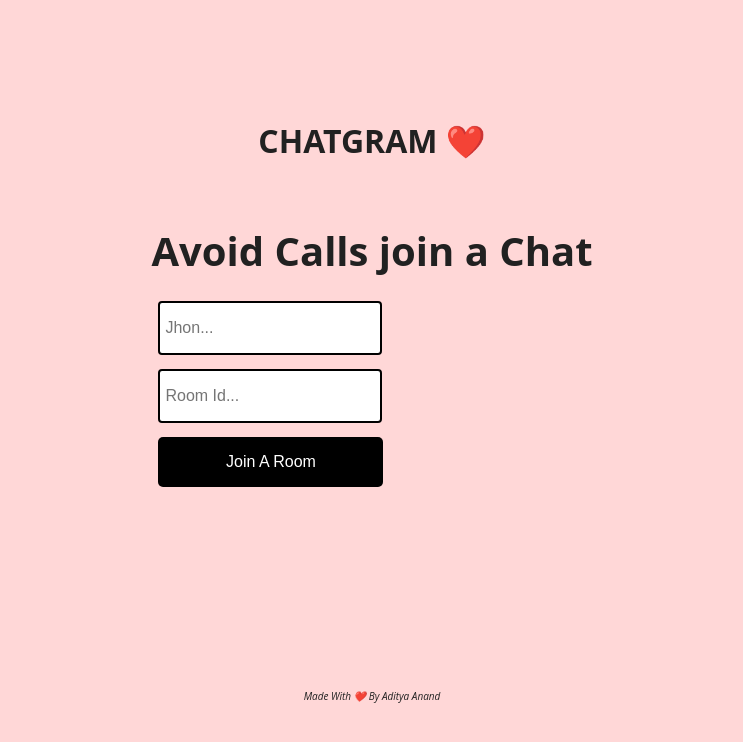
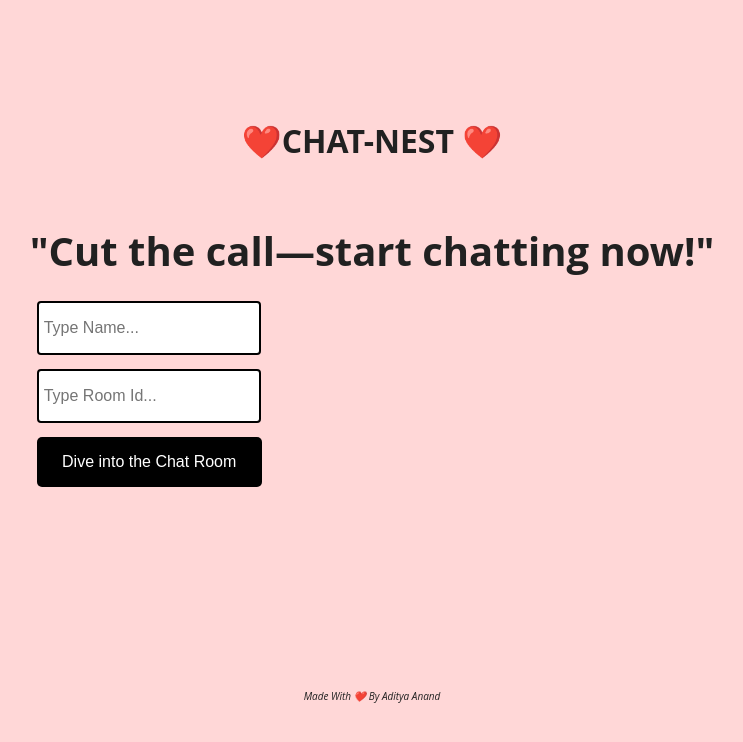
Before and after one commit to Letusgithub/ChatApp, a React (Create React App) app in the folder client/: page / in a window 1280 px wide. Shown: the top 742 px of the page, without its empty margins (268-1011 px from the left). Built offline with nearby package versions, Linux system fonts and the light colour scheme; no server answers.

Commit message:
Update App.js

```diff
--- a/client/src/App.js
+++ b/client/src/App.js
@@ -3,7 +3,7 @@ import io from 'socket.io-client';
 import { useState } from "react";
 import Chat from './Chat';
 
-const socket = io.connect("https://chat-jmrw.onrender.com");
+const socket = io.connect("http://localhost:3001");
 
 function App() {
   const [username, setUsername] = useState("");
@@ -23,16 +23,16 @@ function App() {
     <div className="App">
       {!showChat ? (
         <div className="joinChatContainer">
-          <h1>CHATGRAM ❤️</h1>
-          <h3>Avoid Calls join a Chat</h3>
-          <input type="text" placeholder="Jhon..." onChange={(event) => {
+          <h1>❤️CHAT-NEST ❤️</h1>
+          <h3>"Cut the call—start chatting now!"</h3>
+          <input type="text" placeholder="Type Name..." onChange={(event) => {
             setUsername(event.target.value);
           }}
           />
-          <input type="text" placeholder="Room Id..." onChange={(event) => {
+          <input type="text" placeholder="Type Room Id..." onChange={(event) => {
             setRoom(event.target.value);
           }} />
-          <button onClick={joinRoom}>Join A Room</button>
+          <button onClick={joinRoom}>Dive into the Chat Room</button>
         </div>
       )
         : (
```
